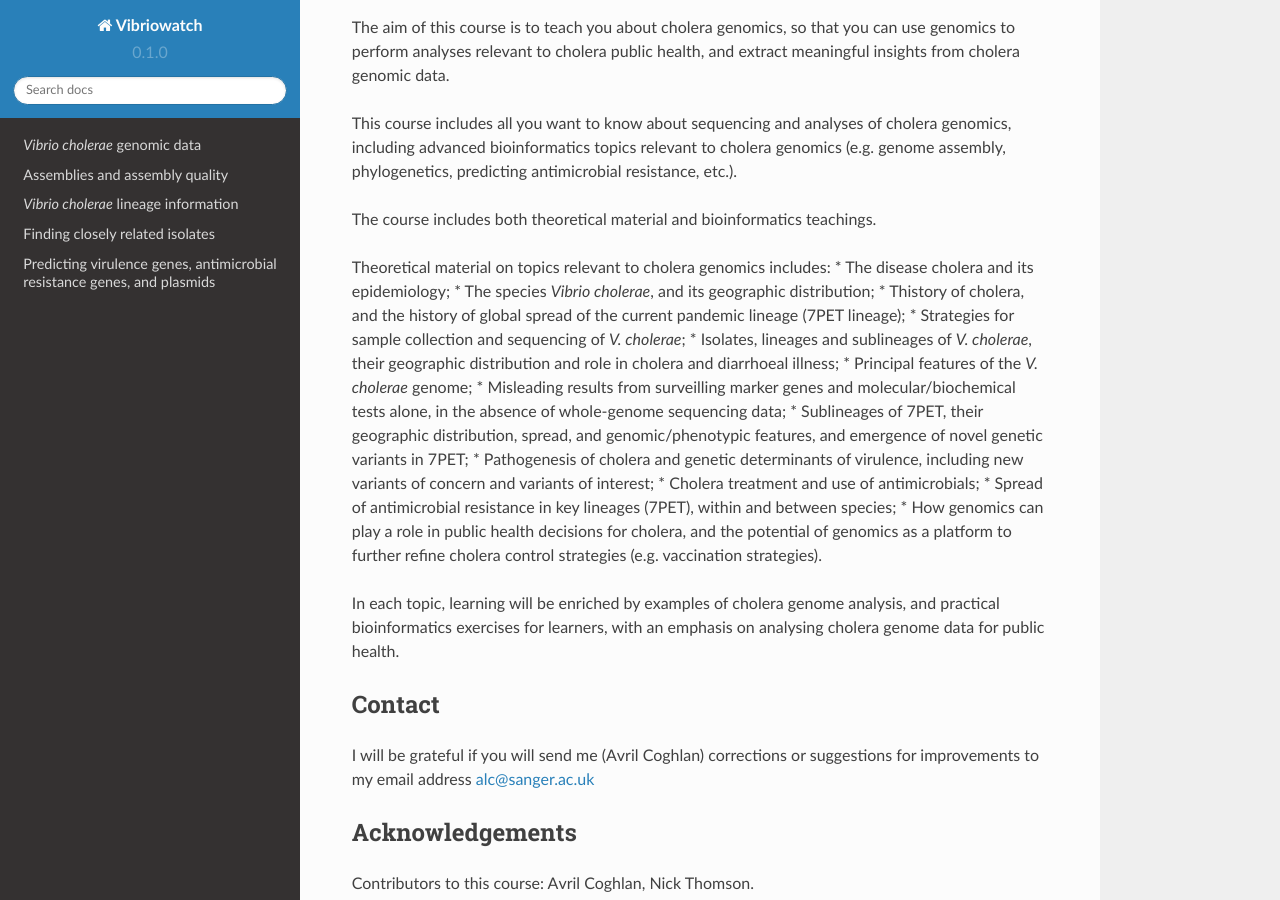
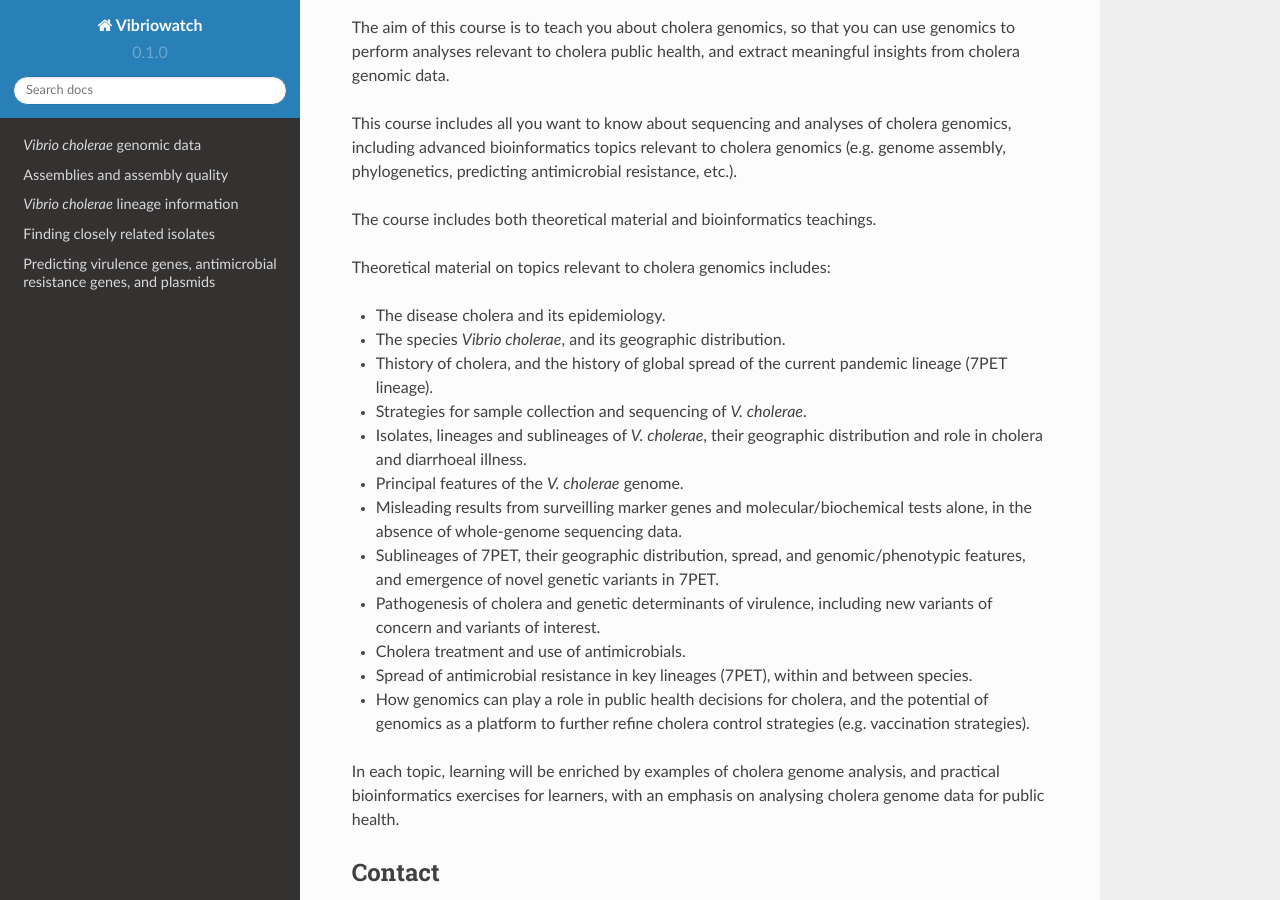
Before and after one commit to avrilcoghlan/cholerabook, a Sphinx documentation site: the page built from docs/source/index.rst, in a window 1280 px wide and 900 px high, scrolled down 192 px. Built offline with Sphinx 7.4.7 and the Read the Docs theme 2.0.0, drawn with Linux system fonts in a browser that asks for light colours.

Commit message:
Update index.rst

```diff
--- a/docs/source/index.rst
+++ b/docs/source/index.rst
@@ -10,17 +10,18 @@ This course includes all you want to know about sequencing and analyses of chole
 The course includes both theoretical material and bioinformatics teachings.
 
 Theoretical material on topics relevant to cholera genomics includes:
-* The disease cholera and its epidemiology;
-* The species *Vibrio cholerae*, and its geographic distribution;
-* Thistory of cholera, and the history of global spread of the current pandemic lineage (7PET lineage);
-* Strategies for sample collection and sequencing of *V. cholerae*;
-* Isolates, lineages and sublineages of *V. cholerae*, their geographic distribution and role in cholera and diarrhoeal illness;
-* Principal features of the *V. cholerae* genome;
-* Misleading results from surveilling marker genes and molecular/biochemical tests alone, in the absence of whole-genome sequencing data;
-* Sublineages of 7PET, their geographic distribution, spread, and genomic/phenotypic features, and emergence of novel genetic variants in 7PET;
-* Pathogenesis of cholera and genetic determinants of virulence, including new variants of concern and variants of interest;
-* Cholera treatment and use of antimicrobials;
-* Spread of antimicrobial resistance in key lineages (7PET), within and between species;
+
+* The disease cholera and its epidemiology.
+* The species *Vibrio cholerae*, and its geographic distribution.
+* Thistory of cholera, and the history of global spread of the current pandemic lineage (7PET lineage).
+* Strategies for sample collection and sequencing of *V. cholerae*.
+* Isolates, lineages and sublineages of *V. cholerae*, their geographic distribution and role in cholera and diarrhoeal illness.
+* Principal features of the *V. cholerae* genome.
+* Misleading results from surveilling marker genes and molecular/biochemical tests alone, in the absence of whole-genome sequencing data.
+* Sublineages of 7PET, their geographic distribution, spread, and genomic/phenotypic features, and emergence of novel genetic variants in 7PET.
+* Pathogenesis of cholera and genetic determinants of virulence, including new variants of concern and variants of interest.
+* Cholera treatment and use of antimicrobials.
+* Spread of antimicrobial resistance in key lineages (7PET), within and between species.
 * How genomics can play a role in public health decisions for cholera, and the potential of genomics as a platform to further refine cholera control strategies (e.g. vaccination strategies).
 
 In each topic, learning will be enriched by examples of cholera genome analysis, and practical bioinformatics exercises for learners, with an emphasis on analysing cholera genome data for public health.
```
